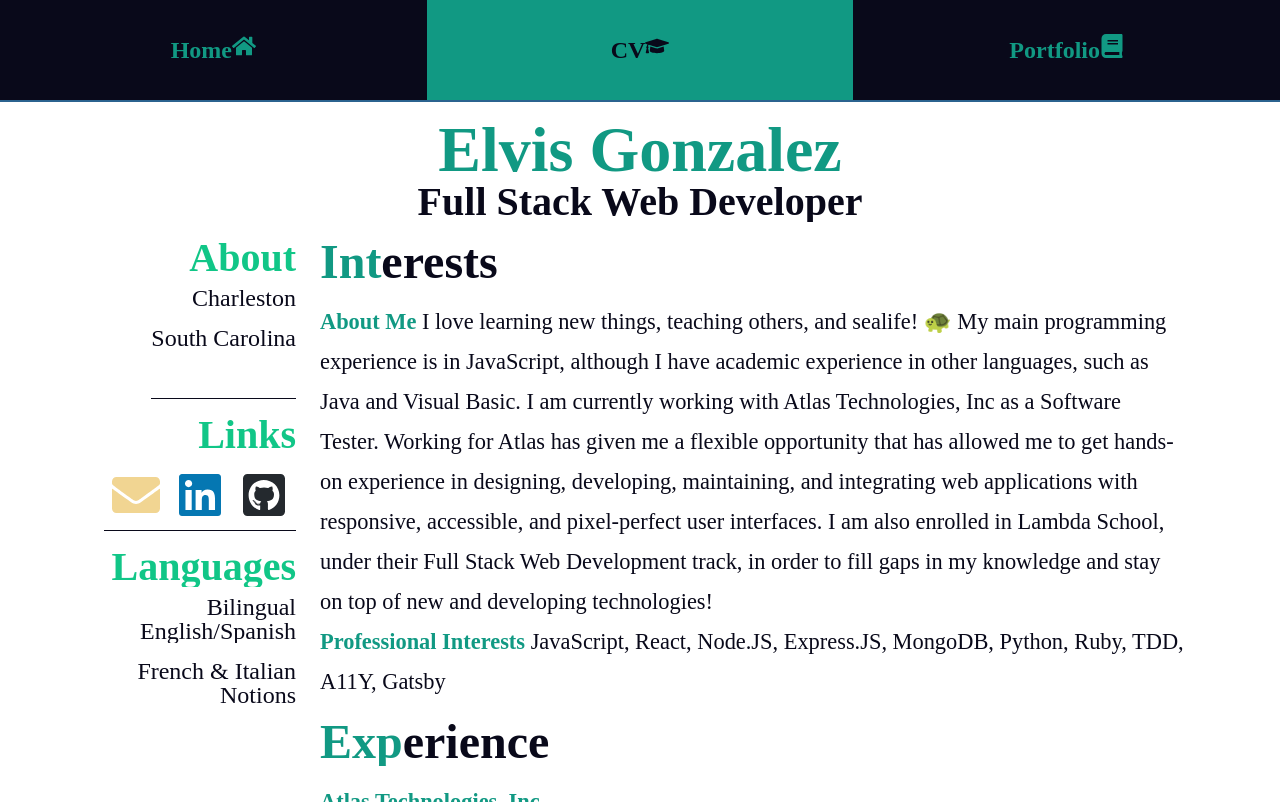
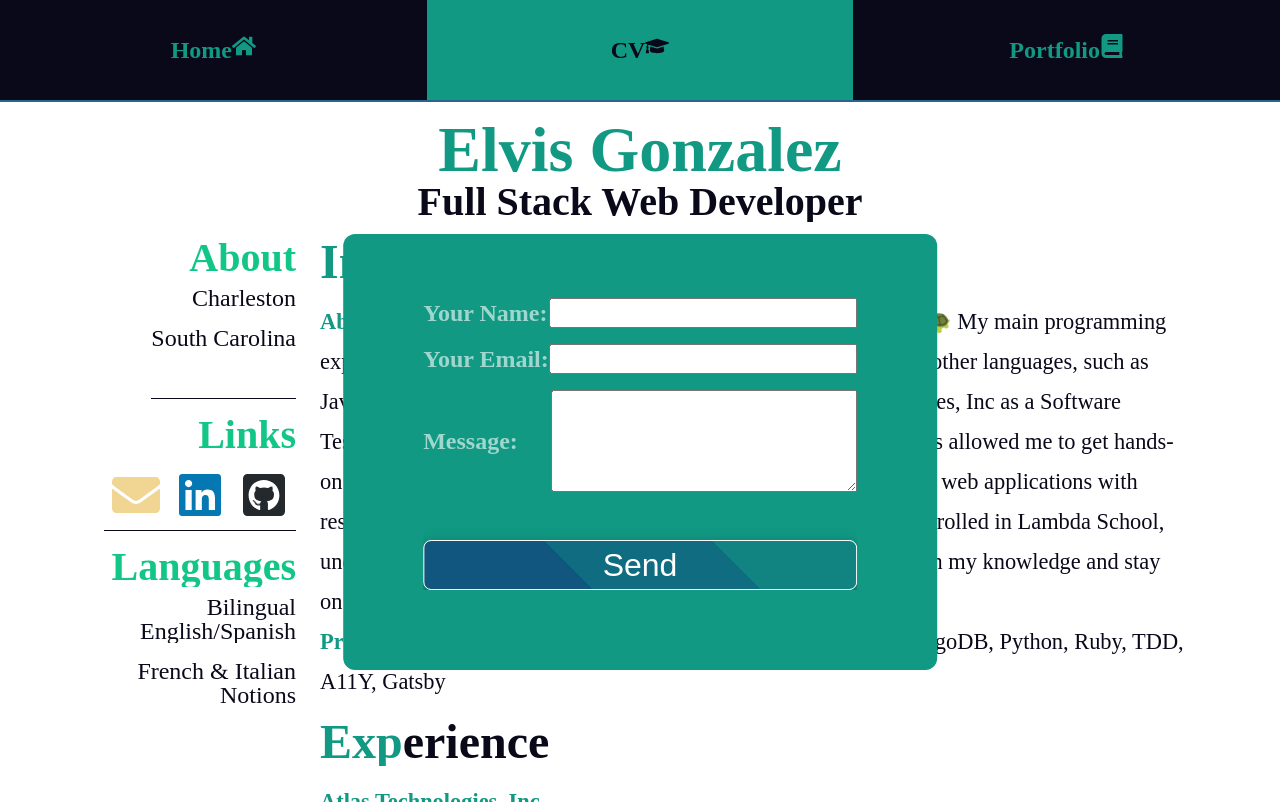
Before and after one commit to ElvisJG/resume-react, a React (Create React App) app: page /cv in a window 1280 px wide. Built offline with nearby package versions, Linux system fonts and the light colour scheme; the HTML template or start-up script is replaced by a standard one.

Commit message:
working on contact form

```diff
--- a/src/component/CV/CV.css
+++ b/src/component/CV/CV.css
@@ -89,26 +89,6 @@ em {
   color: #24292e;
 }
 
-/* background-image: linear-gradient(
-  45deg,
-  rgb(16, 86, 126) 0%,
-  rgb(16, 86, 126) 12.5%,
-  rgb(16, 108, 128) 12.5%,
-  rgb(16, 108, 128) 25%,
-  rgb(17, 131, 129) 25%,
-  rgb(17, 131, 129) 37.5%,
-  rgb(17, 153, 131) 37.5%,
-  hsl(170, 80%, 33%) 50%,
-  rgb(17, 176, 133) 50%,
-  rgb(17, 176, 133) 62.5%,
-  rgb(17, 198, 135) 62.5%,
-  hsl(159, 84%, 42%) 75%,
-  rgb(18, 221, 136) 75%,
-  rgb(18, 221, 136) 87.5%,
-  rgb(18, 243, 138) 87.5%,
-  rgb(18, 243, 138) 100%
-); */
-
 /*---------------------------------------*/
 /*          Content Section              */
 /*---------------------------------------*/
@@ -191,6 +171,69 @@ em {
   font-size: 1.5rem;
   line-height: 2rem;
   list-style-type: square;
+}
+
+/*---------------------------------------*/
+/*                Contact                */
+/*---------------------------------------*/
+
+.cm-form {
+  text-align: center;
+  position: absolute;
+  top: 50%;
+  left: 50%;
+  transform: translate(-50%, -50%);
+  background: #119983;
+  font-weight: bold;
+  padding: 4rem;
+  border-radius: 12px;
+}
+
+.cm-form label {
+  color: rgba(255, 255, 255, 0.6);
+  font-size: 1.5rem;
+  display: flex;
+  justify-content: space-between;
+  align-items: center;
+}
+
+.cm-form input,
+.cm-form textarea {
+  color: #119983;
+  font-weight: bold;
+  line-height: 1.5rem;
+  width: 300px;
+}
+
+.cm-form p {
+  margin: 0rem 1rem 1rem 1rem;
+}
+
+.cm-form button {
+  padding: 0rem;
+  outline: none;
+  text-decoration: none;
+  width: 100%;
+  border: 1px solid white;
+  background-image: linear-gradient(
+    45deg,
+    rgb(16, 86, 126) 0%,
+    rgb(16, 86, 126) 12.5%,
+    rgb(16, 108, 128) 12.5%,
+    rgb(16, 108, 128) 25%,
+    rgb(17, 131, 129) 25%,
+    rgb(17, 131, 129) 37.5%,
+    rgb(17, 153, 131) 37.5%,
+    hsl(170, 80%, 33%) 50%,
+    rgb(17, 176, 133) 50%,
+    rgb(17, 176, 133) 62.5%,
+    rgb(17, 198, 135) 62.5%,
+    hsl(159, 84%, 42%) 75%,
+    rgb(18, 221, 136) 75%,
+    rgb(18, 221, 136) 87.5%,
+    rgb(18, 243, 138) 87.5%,
+    rgb(18, 243, 138) 100%
+  );
 }
 
 /*---------------------------------------*/
--- a/src/component/CV/Contact.js
+++ b/src/component/CV/Contact.js
@@ -1,41 +1,79 @@
-import React from 'react';
+import React, { Component } from 'react';
 
-export default function Contact() {
-  return (
-    <div>
-      <form action='POST' data-netlify='true' className='cm-form'>
-        <div className='fields'>
-          <div className='text-field'>
-            <input type='text' name='name' id='name' placeholder='Name' />
-          </div>
-          <div className='text-field'>
+const encode = data => {
+  return Object.keys(data)
+    .map(key => encodeURIComponent(key) + '=' + encodeURIComponent(data[key]))
+    .join('&');
+};
+
+export default class Contact extends Component {
+  constructor(props) {
+    super(props);
+    this.state = { name: '', email: '', message: '' };
+  }
+
+  /* Here’s the juicy bit for posting the form submission */
+
+  handleSubmit = e => {
+    fetch('/', {
+      method: 'POST',
+      headers: { 'Content-Type': 'application/x-www-form-urlencoded' },
+      body: encode({ 'form-name': 'contact', ...this.state })
+    })
+      .then(() => alert('Success!'))
+      .catch(error => alert(error));
+
+    e.preventDefault();
+  };
+
+  handleChange = e => this.setState({ [e.target.name]: e.target.value });
+
+  render() {
+    const { name, email, message } = this.state;
+    return (
+      <form
+        onSubmit={this.handleSubmit}
+        className='cm-form'
+        netlify
+        netlify-honeypot='bot-field'
+      >
+        <p>
+          <label>
+            Your Name:{' '}
+            <input
+              type='text'
+              name='name'
+              value={name}
+              onChange={this.handleChange}
+            />
+          </label>
+        </p>
+        <p>
+          <label>
+            Your Email:{' '}
             <input
               type='email'
               name='email'
-              id='email'
-              placeholder='johndoe@example.com'
+              value={email}
+              onChange={this.handleChange}
             />
-          </div>
-          <div className='text-field'>
-            <input
-              type='tel'
-              name='phone'
-              id='phone'
-              placeholder='Phone Number'
-            />
-          </div>
-          <div className='msg-field'>
+          </label>
+        </p>
+        <p>
+          <label>
+            Message:{' '}
             <textarea
               name='message'
-              id='message'
-              placeholder='Message'
-              rows='7'
+              value={message}
+              rows='4'
+              onChange={this.handleChange}
             />
-          </div>
-          <div data-netlify-recaptcha='true'></div>
-          <button type='submit'>Send It!</button>
-        </div>
+          </label>
+        </p>
+        <p>
+          <button type='submit'>Send</button>
+        </p>
       </form>
-    </div>
-  );
+    );
+  }
 }
```
